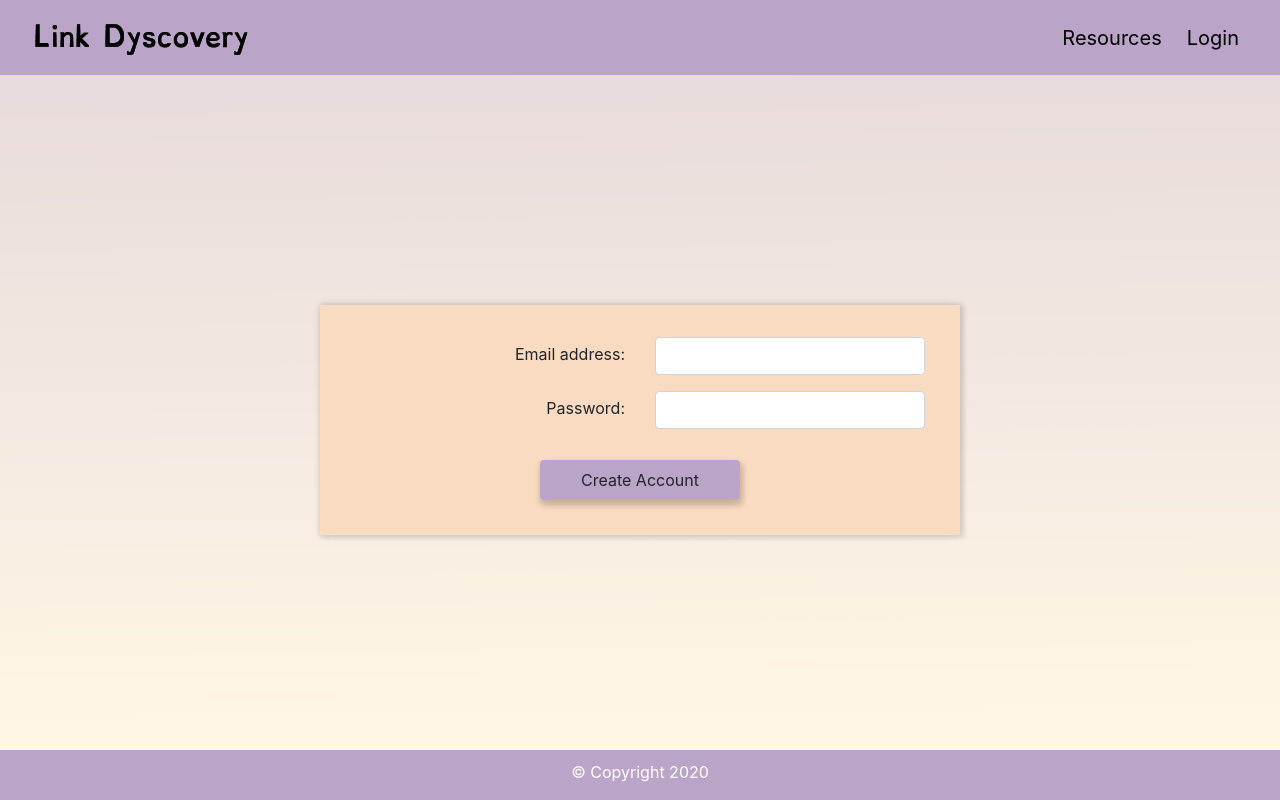
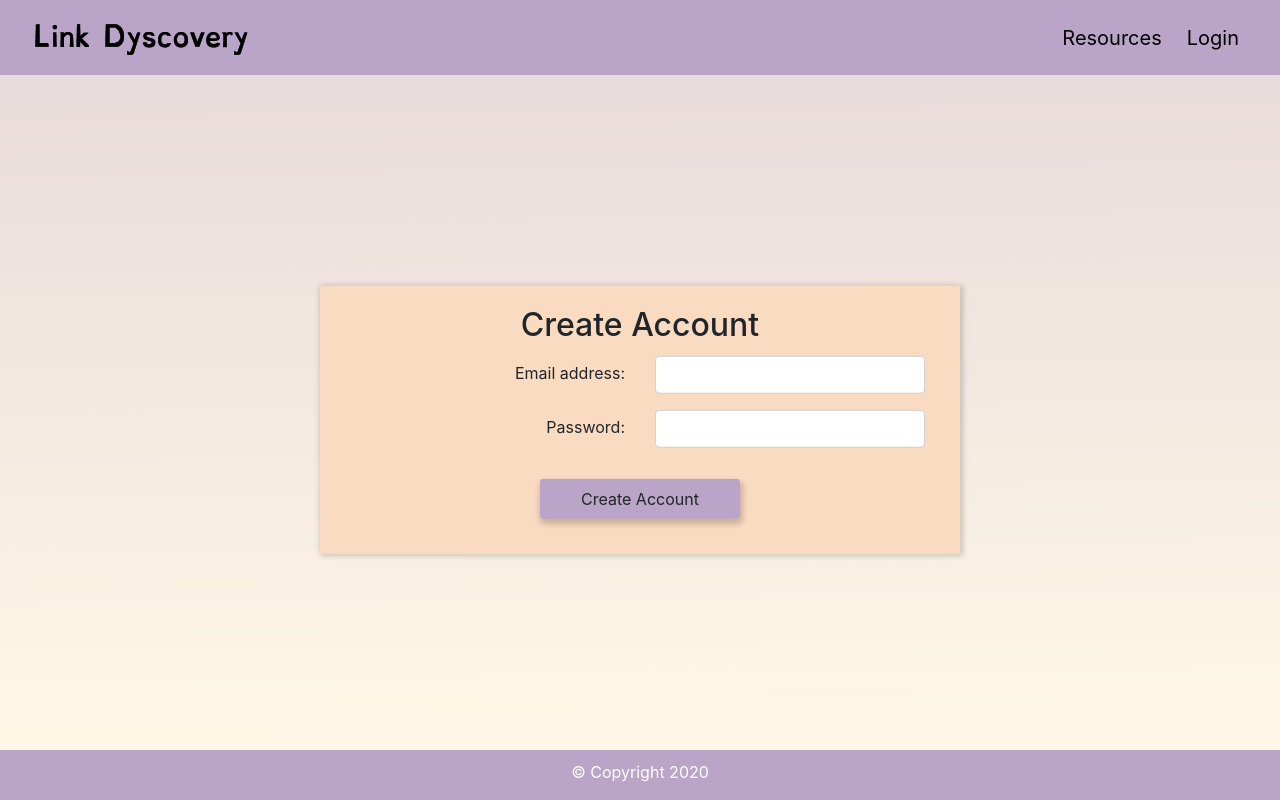
Before and after one commit to erinleecrocker/link-dyscovery, a React (Create React App) app in the folder client/: page /create-account in a window 1280 px wide. Built offline with nearby package versions, Linux system fonts and the light colour scheme.

Commit message:
updated signup form so that login and create account can have separate titles

```diff
--- a/client/src/components/SignupForm/SignupForm.jsx
+++ b/client/src/components/SignupForm/SignupForm.jsx
@@ -3,7 +3,7 @@ import { FormGroup, FormControl, FormLabel } from "../Form/Form";
 import LoginCard from "../LoginCard/LoginCard"
 import SubmitButton from "../Submit Button/SubmitButton"
 
-const SignupForm = ({ buttonText, handleSubmit, slug }) => {
+const SignupForm = ({ buttonText, handleSubmit, slug, cardText }) => {
   const [emailAddress, setEmailAddress] = useState("");
   const [password, setPassword] = useState("");
   const firstInputRef = useRef();
@@ -14,7 +14,7 @@ const SignupForm = ({ buttonText, handleSubmit, slug }) => {
 
   return (
       <LoginCard>
-        <h2 className="card-title"></h2>
+        <h2 className="card-title">{cardText}</h2>
           <div>
     <form
       onSubmit={(e) => {
--- a/client/src/pages/CreateAccount.js
+++ b/client/src/pages/CreateAccount.js
@@ -16,7 +16,7 @@ const SignUp = () => {
       .then((response) => {
         console.log(response.data);
         setJwt(response.data.data);
-        history.push("/books");
+        history.push("/");
       })
       .catch((err) => {
         console.log(err);
@@ -30,6 +30,7 @@ const SignUp = () => {
         handleSubmit={handleSubmit}
         buttonText="Create Account"
         slug="signup"
+        cardText="Create Account"
         // disabled={!validateForm()}
       />
     </>
--- a/client/src/pages/Login.js
+++ b/client/src/pages/Login.js
@@ -20,7 +20,7 @@ const LogIn = () => {
       .then((response) => {
         console.log(response.data);
         setJwt(response.data.data);
-        history.push("/books");
+        history.push("/");
       })
       .catch((err) => {
         console.log(err);
@@ -30,7 +30,7 @@ const LogIn = () => {
     <>
       <Navbar />
       <SignupForm
-
+        cardText="Login"
         handleSubmit={handleSubmit}
         buttonText="Login"
         slug="login"
```
